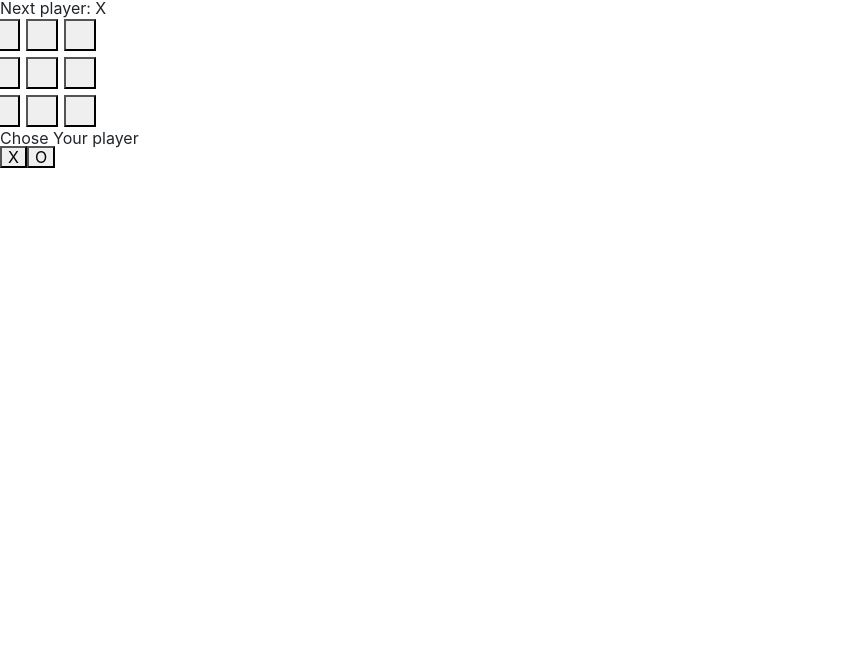
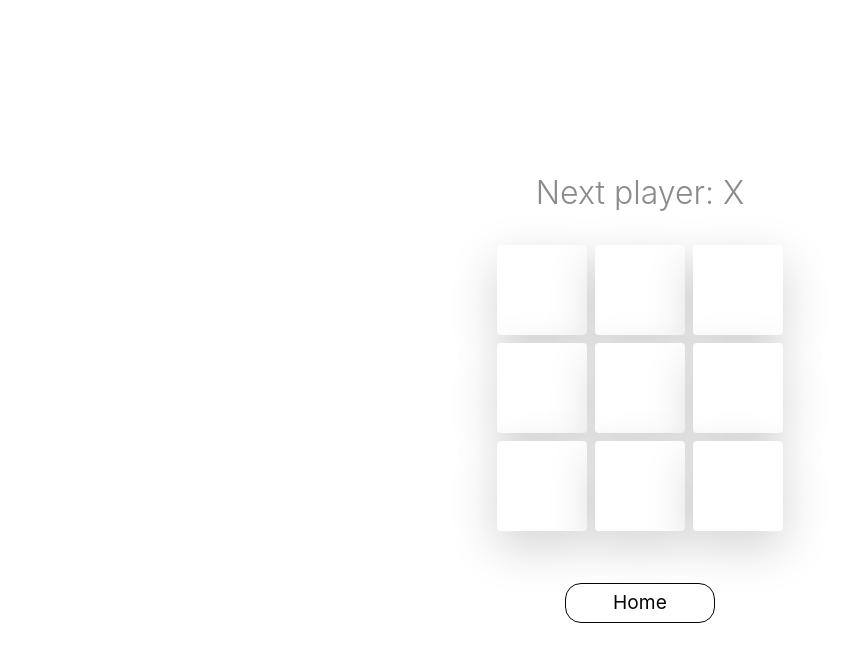
Before and after one commit to sudarshan070/tic-tac-toe, a React (Create React App) app: page /friend in a window 1280 px wide. Shown: the top 662 px of the page, without its empty margins (0-859 px from the left). Built offline with nearby package versions, Linux system fonts and the light colour scheme.

Commit message:
style add

```diff
--- a/package.json
+++ b/package.json
@@ -11,6 +11,7 @@
     "react": "^17.0.1",
     "react-bootstrap": "^1.4.0",
     "react-dom": "^17.0.1",
+    "react-router-dom": "^5.2.0",
     "react-scripts": "4.0.1",
     "web-vitals": "^0.2.4"
   },
--- a/src/App.js
+++ b/src/App.js
@@ -1,10 +1,19 @@
 import Landing from './components/Landing'
+import Game from './components/player/Game'
+import TicTacToe from './components/ai/Tic-Tac-Toe'
+import { BrowserRouter, Route } from 'react-router-dom';
+
 
 function App() {
   return (
-    <div >
-      <Landing />
-    </div>
+    <BrowserRouter >
+      <Route  exact path='/' component={Landing} />
+
+      <Route path='/friend' component={Game} />
+
+      <Route path='/ai' component={TicTacToe} />
+
+    </BrowserRouter>
   );
 }
 
--- a/src/components/Landing.jsx
+++ b/src/components/Landing.jsx
@@ -1,12 +1,25 @@
 import React from "react";
-import TicTacToe from "./ai/Tic-Tac-Toe";
-import Game from "./player/Game";
+import { NavLink } from "react-router-dom";
 
 export default function Landing() {
   return (
-    <div>
-      <Game />
-      <TicTacToe />
+    <div className="height flex-column d-flex justify-content-center align-items-center">
+      <p className="title">Choose Your Play Mode</p>
+
+      <NavLink
+        style={{ textDecoration: "none" }}
+        className=" landing-btn mb-2 shadow"
+        to="/ai"
+      >
+        Play With AI
+      </NavLink>
+      <NavLink
+        style={{ textDecoration: "none" }}
+        className=" landing-btn mt-2 shadow"
+        to="/friend"
+      >
+        Play With Friend
+      </NavLink>
     </div>
   );
 }
--- a/src/components/ai/Square.jsx
+++ b/src/components/ai/Square.jsx
@@ -3,7 +3,7 @@ import React from "react";
 export default function Square({ value, onClick }) {
   return (
     <div>
-      <button className="square" onClick={onClick}>
+      <button className="square shadow-lg rounded" onClick={onClick}>
         {value === null ? "" : value === 1 ? "X" : "O"}
       </button>
     </div>
--- a/src/components/ai/Tic-Tac-Toe.jsx
+++ b/src/components/ai/Tic-Tac-Toe.jsx
@@ -3,6 +3,7 @@ import Square from "./Square";
 import AiBoard from "./AiBoard";
 import { DRAW, GAME_STATES, PLAYER_O, PLAYER_X } from "../Constant";
 import { getRandomInt, switchPlayer } from "./Utils";
+import { NavLink } from "react-router-dom";
 
 const board = new AiBoard();
 const initialSquare = Array(9).fill(null);
@@ -101,18 +102,35 @@ export default function TicTacToe() {
     case GAME_STATES.notStarted:
     default:
       return (
-        <div>
-          <h2>Chose Your player</h2>
+        <div className="height flex-column d-flex justify-content-center align-items-center">
+          <h2 className="title">Chose Your player</h2>
           <div>
-            <button onClick={() => chosePlayer(1)}>X</button>
-            <button onClick={() => chosePlayer(2)}>O</button>
+            <button
+              className="btn btn-primary mr-2 player-btn"
+              onClick={() => chosePlayer(1)}
+            >
+              X
+            </button>
+            <button
+              className="btn btn-outline-secondary ml-2 player-btn"
+              onClick={() => chosePlayer(2)}
+            >
+              O
+            </button>
           </div>
+          <NavLink
+            style={{ textDecoration: "none" }}
+            className="home-btn"
+            to="/"
+          >
+            Home
+          </NavLink>
         </div>
       );
 
     case GAME_STATES.inProgress:
       return (
-        <div>
+        <div className="height flex-column d-flex justify-content-center align-items-center">
           {console.log(squares, "squares")}
           <div className="row">
             {renderSquare(0)}
@@ -134,9 +152,11 @@ export default function TicTacToe() {
 
     case GAME_STATES.over:
       return (
-        <div>
-          <p>{winner}</p>
-          <button onClick={startNewGame}> start over </button>
+        <div className="height flex-column d-flex justify-content-center align-items-center">
+          <p className="title text-primary">{winner}</p>
+          <button className="home-btn " onClick={startNewGame}>
+            start over
+          </button>
         </div>
       );
   }
--- a/src/components/player/Board.jsx
+++ b/src/components/player/Board.jsx
@@ -2,7 +2,7 @@ import React from "react";
 
 export default function Square(props) {
   return (
-    <button className="square" onClick={props.onClick}>
+    <button className="square shadow-lg rounded" onClick={props.onClick}>
       {props.value}
     </button>
   );
--- a/src/components/player/Game.jsx
+++ b/src/components/player/Game.jsx
@@ -1,4 +1,5 @@
 import React, { useState } from "react";
+import { NavLink } from "react-router-dom";
 import Square from "./Board";
 
 export default function Board() {
@@ -26,8 +27,8 @@ export default function Board() {
     : `Next player: ${xIsNext ? "X" : "O"}`;
 
   return (
-    <div>
-      <div>{status}</div>
+    <div className="height flex-column d-flex justify-content-center align-items-center">
+      <div className="title">{status}</div>
       <div className="row">
         {renderSquare(0)}
         {renderSquare(1)}
@@ -43,6 +44,9 @@ export default function Board() {
         {renderSquare(7)}
         {renderSquare(8)}
       </div>
+      <NavLink className="home-btn" to="/">
+        Home
+      </NavLink>
     </div>
   );
 }
--- a/src/style/style.scss
+++ b/src/style/style.scss
@@ -13,8 +13,58 @@ body {
 }
 
 .square {
-  height: 32px;
-  width: 32px;
-  margin: 3px;
+  height: 90px;
+  width: 90px;
+  margin: 4px;
   line-height: 32px;
+  background: #ffffff;
+  font-size: 32px;
+  outline: none;
+  border: none;
 }
+
+.height {
+  height: 100vh;
+}
+.title {
+  font-size: 2rem;
+  padding-bottom: 2rem;
+  font-weight: 300;
+  color: #8b8b8b;
+}
+
+.landing-btn {
+  width: 200px;
+  text-align: center;
+  border: 1px solid #8b8b8b;
+  border-radius: 1rem;
+  font-size: 1.2rem;
+  color: #8b8b8b;
+  padding: 0.8rem 1.2rem;
+
+  &:hover {
+    color: #050505;
+    border: 1px solid #050505;
+  }
+}
+
+.home-btn {
+  border: 1px solid #050505;
+  color: #050505;
+  padding: 0.6rem 1.6rem;
+  width: 150px;
+  text-align: center;
+  font-size: 1.2rem;
+  margin-top: 3rem;
+  border-radius: 1rem;
+  background: #ffffff;
+  &:hover {
+    color: #8b8b8b;
+    border: 1px solid #8b8b8b;
+  }
+}
+
+.player-btn {
+  width: 70px;
+  font-size: 1.25rem;
+}
```
Also changed, not shown: 2 other files (tests, documents, lock files or other folders).
